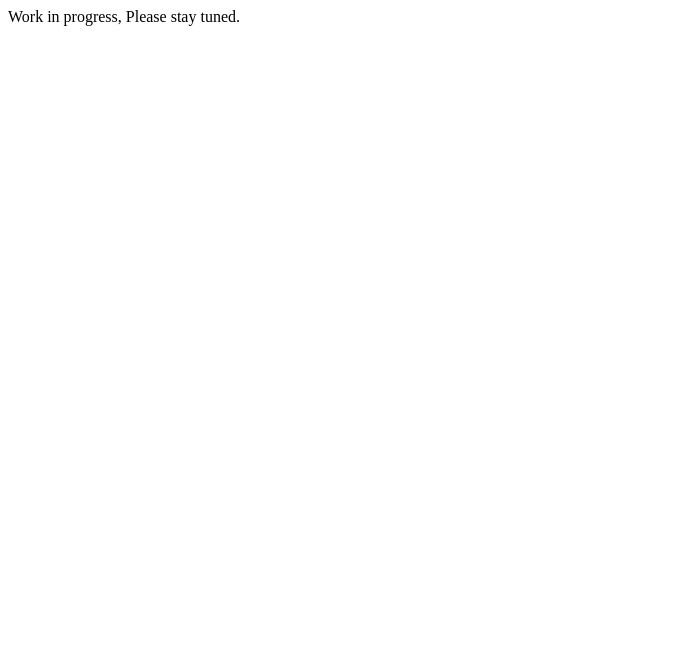
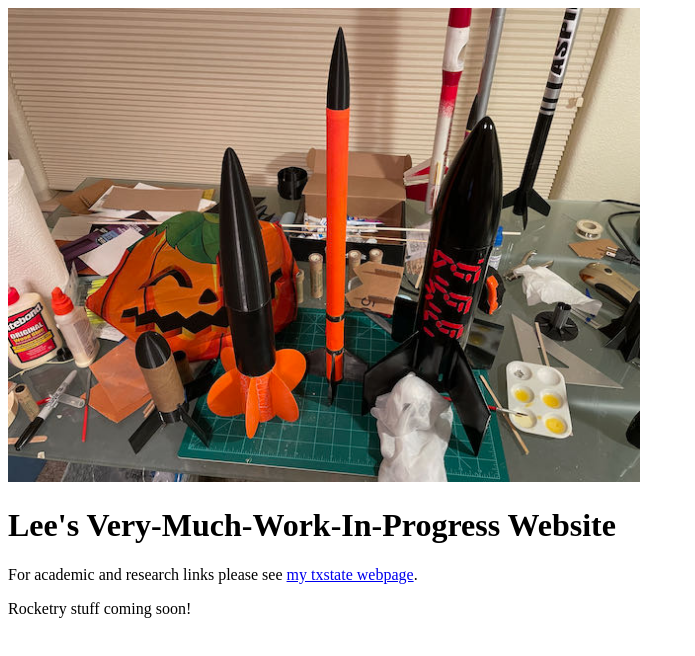
Before and after one commit to leebhinkle/leebhinkle.github.io, a plain HTML site: page index.html in a window 1280 px wide. Shown: the whole page, without its empty margins (0-695 px from the left). Drawn offline with Linux system fonts and the light colour scheme.

Commit message:
tiny bit at a time

```diff
--- a/index.html
+++ b/index.html
@@ -1 +1,21 @@
-Work in progress, Please stay tuned.
+<!DOCTYPE html>
+<html lang="en">
+<meta charset="UTF-8">
+<title>Lee Hinkle's webpage</title>
+<meta name="viewport" content="width=device-width,initial-scale=1">
+<link rel="stylesheet" href="">
+<style>
+</style>
+<script src=""></script>
+<body>
+
+<img src="images/IMG_4285.jpeg" alt="Odd Rocs" style="width:50%">
+
+<div class="">
+ <h1>Lee's Very-Much-Work-In-Progress Website</h1>
+ <p>For academic and research links please see <a href="https://userweb.cs.txstate.edu/~lbh31/">my txstate webpage</a>.</p>
+ <p>Rocketry stuff coming soon!</p>
+</div>
+
+</body>
+</html>
```
Also changed, not shown: images/IMG_4285.jpeg (added), 1 other file.
